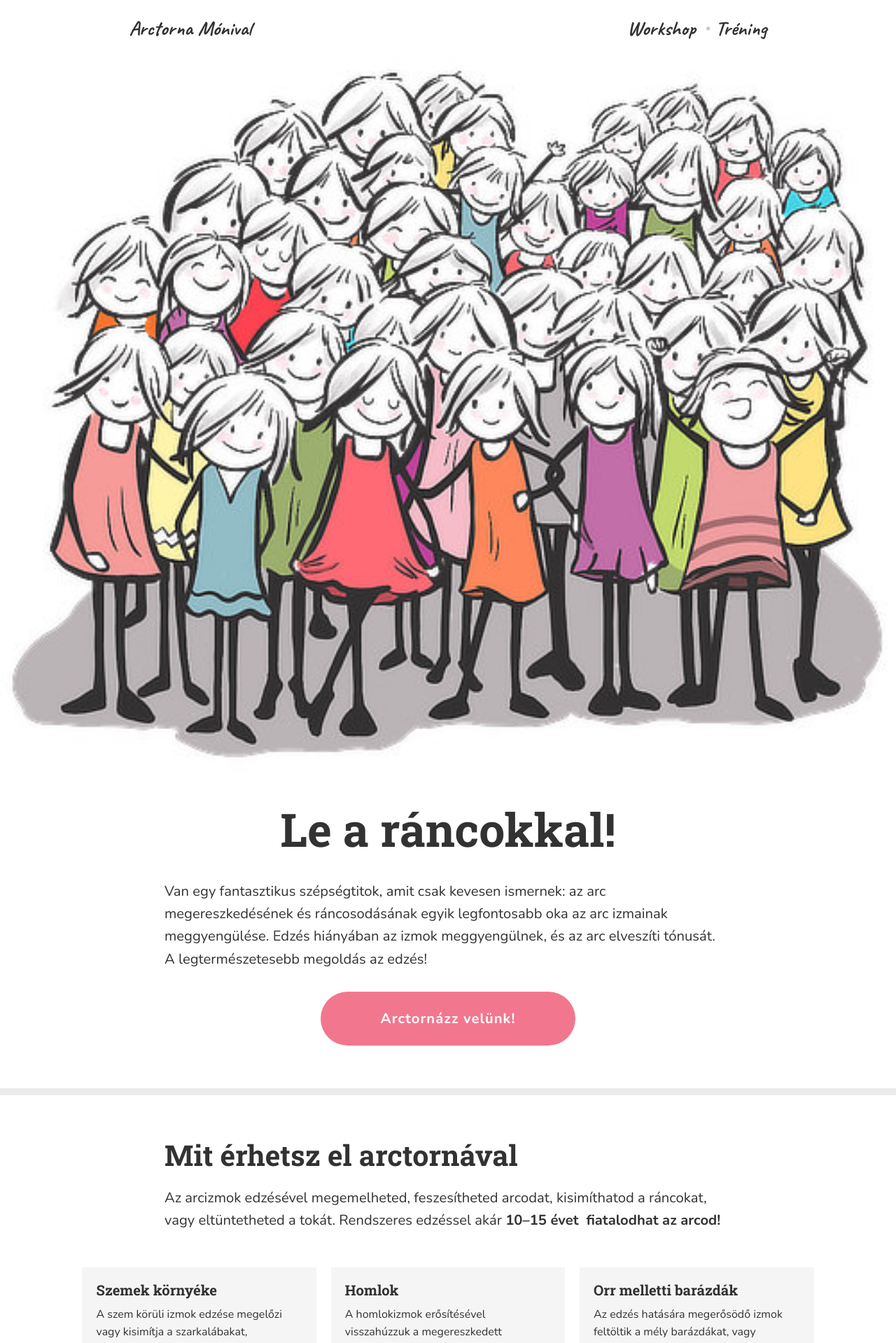
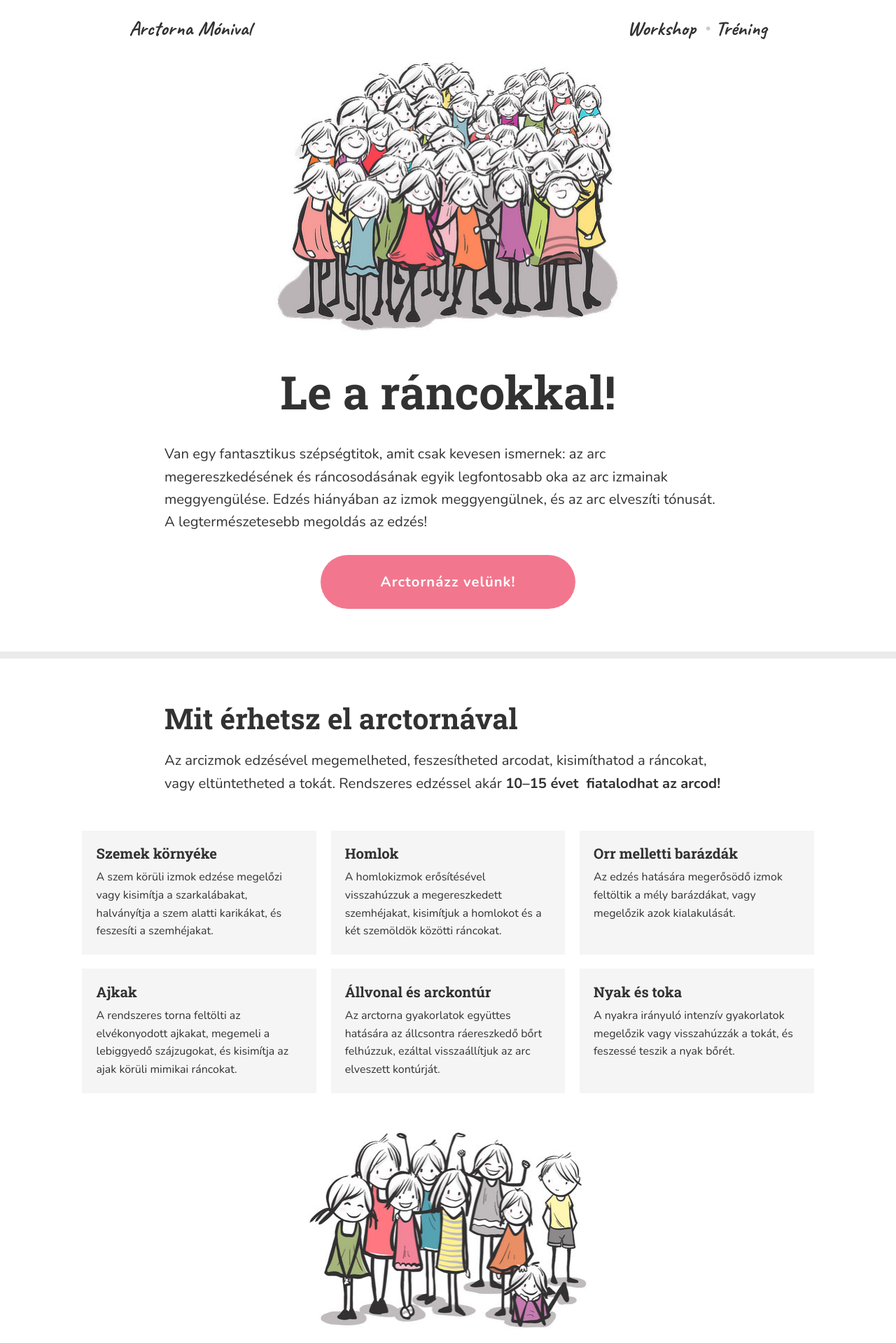
Before and after one commit to monikamudra/arctorna, a Jekyll site: the page built from index.md, in a window 1280 px wide. Shown: the top 1919 px of the page at 70% size. Built offline with Jekyll 4.4.1, drawn with Linux system fonts in a browser that asks for light colours.

Commit message:
Fix image dimensions
The recently added `!important` directive overwrote the inline
CSS settings. This commit fixes the issue.

```diff
--- a/_layouts/home.html
+++ b/_layouts/home.html
@@ -5,7 +5,7 @@ layout: default
 <main class="c-Screen">
   <section class="c-Screen__Section c-Screen__Section--Separated u-PaddingTopXLarge">
     <div class="c-ContentBlock--Stretched c-ContentBlock--Centered">
-      <img class="u-FlexImage" src="assets/images/hypergroup.png" srcset="assets/images/hypergroup.jpg 1x, assets/images/hypergroup@2x.jpg 2x" alt="Vidám arctornás lányok csoportja" style="max-width: 500px; margin-top: 40px;" />
+      <img src="assets/images/hypergroup.png" srcset="assets/images/hypergroup.jpg 1x, assets/images/hypergroup@2x.jpg 2x" alt="Vidám arctornás lányok csoportja" style="width: 100%; max-width: 500px; margin-top: 40px;" />
     </div>
     <div class="c-ContentBlock c-ContentBlock--Centered u-MarginTopLarge">
       <h1>
@@ -96,8 +96,8 @@ layout: default
         </li>
       </ul>
       <div class="c-ContentBlock c-ContentBlock--Centered u-MarginTopXLarge">
-        <img class="u-FlexImage" src="assets/images/supergroup.jpg" srcset="assets/images/supergroup.jpg 1x, assets/images/supergroup@2x.jpg 2x"
-          alt="Mosolygó arctornázó lányok színes csoportja, és egy fiú" style="width: 400px;">
+        <img src="assets/images/supergroup.jpg" srcset="assets/images/supergroup.jpg 1x, assets/images/supergroup@2x.jpg 2x"
+          alt="Mosolygó arctornázó lányok színes csoportja, és egy fiú" style="width: 100%; max-width: 400px;">
       </div>
     </div>
   </section>
--- a/_layouts/trening.html
+++ b/_layouts/trening.html
@@ -38,8 +38,8 @@ layout: default
       </div>
     </div>
     <div class="c-ContentBlock c-ContentBlock--Centered u-MarginTopXLarge">
-      <img class="u-FlexImage" src="assets/images/supergroup.jpg" srcset="assets/images/supergroup.jpg 1x, assets/images/supergroup@2x.jpg 2x"
-        alt="Mosolygó arctornázó lányok színes csoportja, és egy fiú" style="width: 400px;">
+      <img src="assets/images/supergroup.jpg" srcset="assets/images/supergroup.jpg 1x, assets/images/supergroup@2x.jpg 2x"
+        alt="Mosolygó arctornázó lányok színes csoportja, és egy fiú" style="width: 100%; max-width: 400px;">
     </div>
   </section>
   <section class="c-Screen__Section c-Screen__Section--Alt" id="regisztracio">
--- a/_layouts/workshop.html
+++ b/_layouts/workshop.html
@@ -40,8 +40,8 @@ layout: default
       </div>
     </div>
     <div class="c-ContentBlock c-ContentBlock--Centered u-MarginTopXLarge">
-      <img class="u-FlexImage" src="assets/images/supergroup.jpg" srcset="assets/images/supergroup.jpg 1x, assets/images/supergroup@2x.jpg 2x"
-        alt="Mosolygó arctornázó lányok színes csoportja, és egy fiú" style="width: 400px;">
+      <img src="assets/images/supergroup.jpg" srcset="assets/images/supergroup.jpg 1x, assets/images/supergroup@2x.jpg 2x"
+        alt="Mosolygó arctornázó lányok színes csoportja, és egy fiú" style="width: 100%; max-width: 400px;">
     </div>
   </section>
   <section class="c-Screen__Section c-Screen__Section--Alt" id="regisztracio">
```
